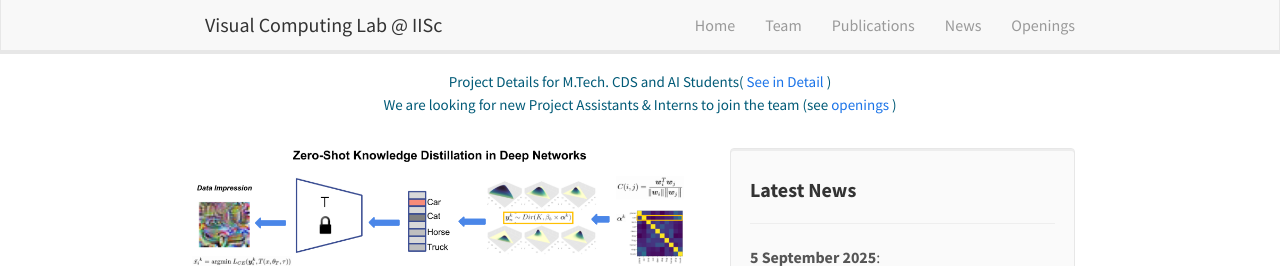
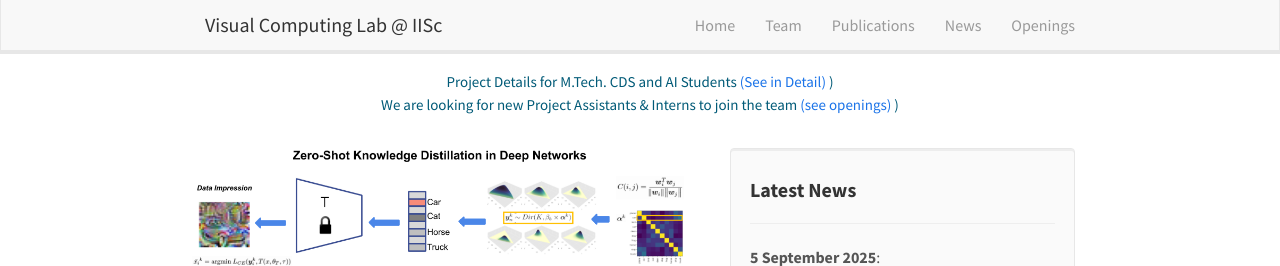
Before and after one commit to vcl-iisc/vclab-website, a Jekyll site: the page built from _pages/home.md, in a window 1280 px wide and 1201 px high. Shown: the top 266 px of the window. Built offline with Jekyll 4.4.1, drawn with Linux system fonts in a browser that asks for light colours; nearby versions of some CDN libraries.

Commit message:
fixed space issue

```diff
--- a/_layouts/homelay.html
+++ b/_layouts/homelay.html
@@ -9,13 +9,13 @@ layout: default
 
 <div class="row text-center">
   <span class="accent-text">
-    Project Details for M.Tech. CDS and AI Students(<a href="{{ site.url }}{{ site.baseurl }}/mtech_projects">
-      <span class="flick-word">See in Detail</span>
+    Project Details for M.Tech. CDS and AI Students <a href="{{ site.url }}{{ site.baseurl }}/mtech_projects">
+      <span class="flick-word">(See in Detail)</span>
     </a>)
     <br>
     We are looking for new Project Assistants & Interns to join the team
-    (see<a href="{{ site.url }}{{ site.baseurl }}/openings">
-      <span class="flick-word">openings</span>
+    <a href="{{ site.url }}{{ site.baseurl }}/openings">
+      <span class="flick-word">(see openings)</span>
     </a>)
   </span>
 </div>
```
